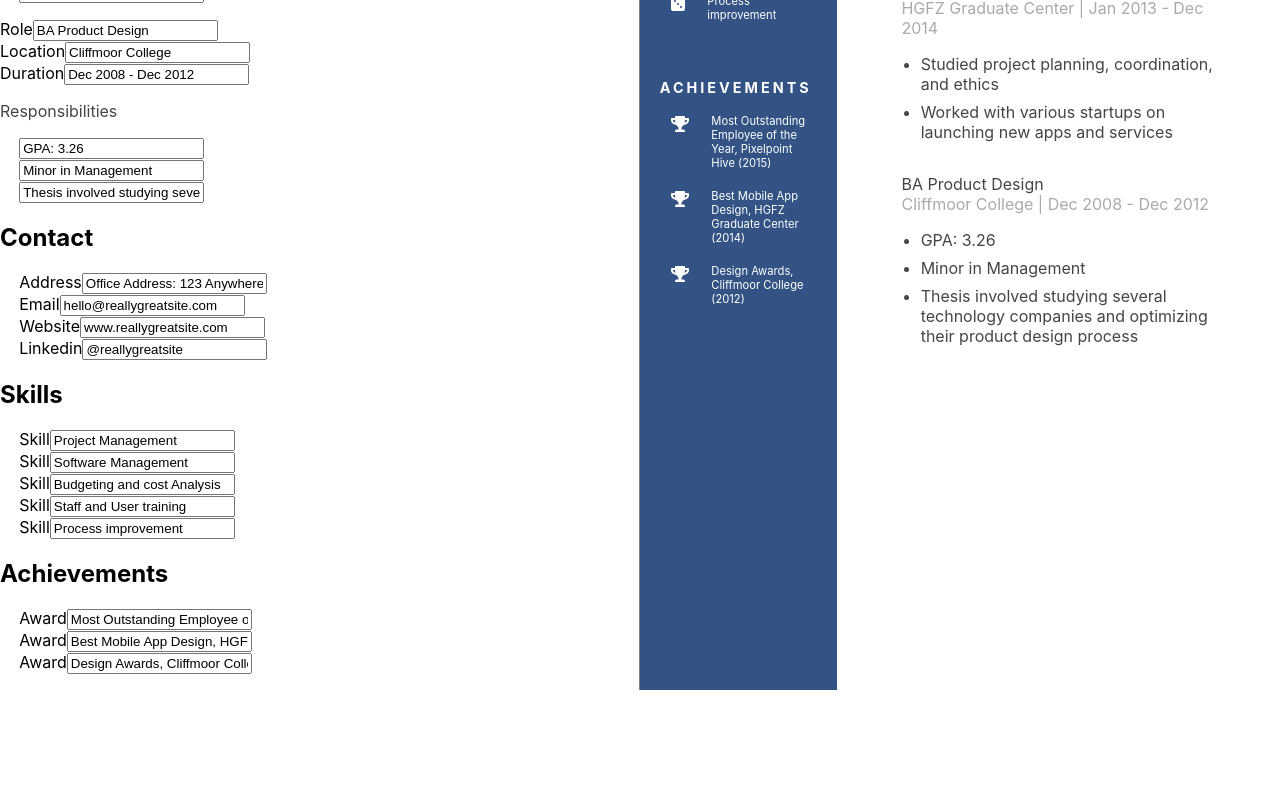
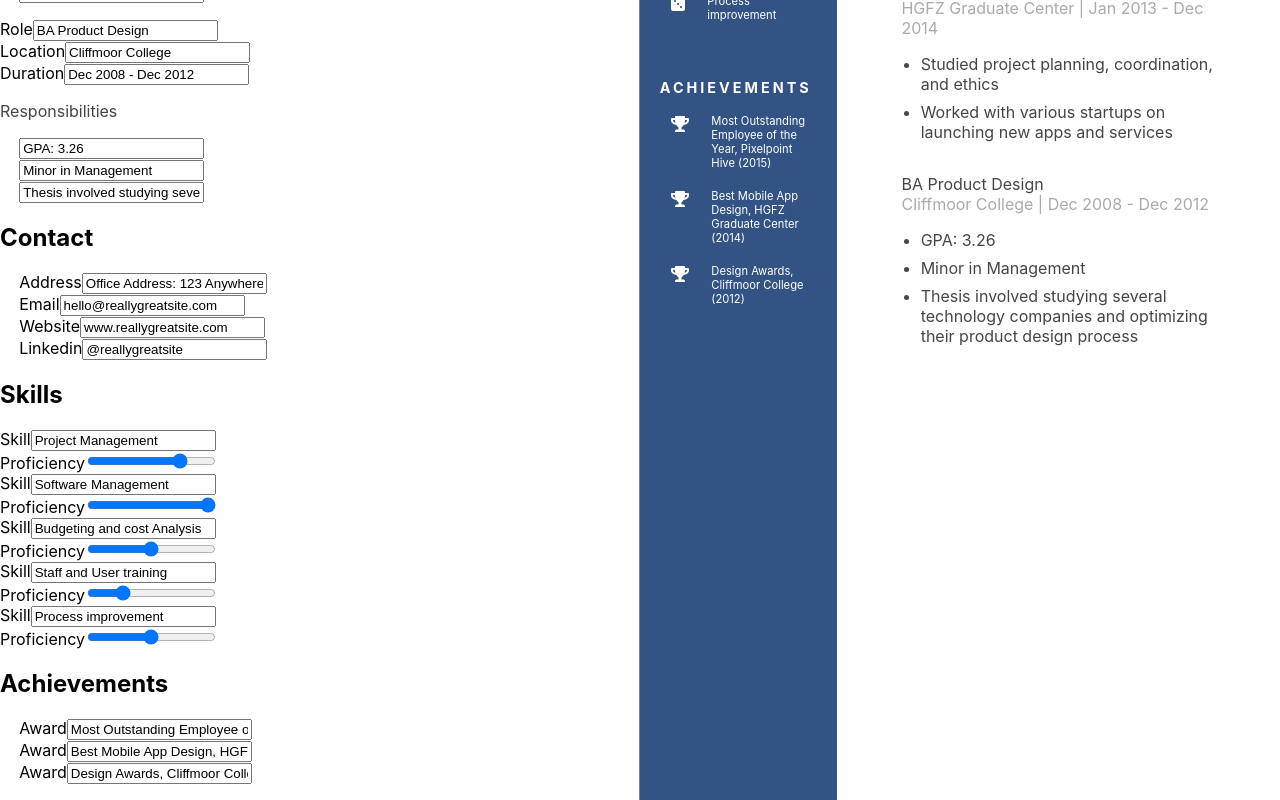
Before and after one commit to chaandharaghav/cv-application, a React (Create React App) app: page / in a window 1280 px wide. Shown: the part 771-1571 px from the top of the page. Before the commit the page ends 1461 px from the top, so only its background shows below. Built offline with nearby package versions, Linux system fonts and the light colour scheme.

Commit message:
Add function to modify skills and their proficiencies

```diff
--- a/src/App.js
+++ b/src/App.js
@@ -162,6 +162,8 @@ class App extends react.Component {
     this.handleResponsibilityChange =
       this.handleResponsibilityChange.bind(this);
     this.handleContactChange = this.handleContactChange.bind(this);
+    this.handleSkillChange = this.handleSkillChange.bind(this);
+    this.handleProficiencyChange = this.handleProficiencyChange.bind(this);
   }
 
   handleNameChange(e) {
@@ -227,6 +229,24 @@ class App extends react.Component {
     this.setState({ contact: contacts });
   }
 
+  handleSkillChange(e) {
+    const id = e.target.id;
+    const skills = Array.from(this.state.skills);
+    const index = skills.findIndex((skill) => skill.id === id);
+
+    skills[index].name = e.target.value;
+    this.setState({ skills: skills });
+  }
+
+  handleProficiencyChange(e) {
+    const id = e.target.id;
+    const skills = Array.from(this.state.skills);
+    const index = skills.findIndex((skill) => skill.id === id);
+
+    skills[index].level = e.target.value;
+    this.setState({ skills: skills });
+  }
+
   render() {
     return (
       <div className="App">
@@ -237,6 +257,8 @@ class App extends react.Component {
             onPropertyChange={this.handlePropertyChange}
             onResponsibilityChange={this.handleResponsibilityChange}
             onContactChange={this.handleContactChange}
+            onSkillChange={this.handleSkillChange}
+            onProficiencyChange={this.handleProficiencyChange}
             details={this.state}
           />
         </div>
--- a/src/components/form/SidebarForm.js
+++ b/src/components/form/SidebarForm.js
@@ -10,7 +10,12 @@ class SidebarForm extends react.Component {
           details={this.props.contact}
           onContactChange={this.props.onContactChange}
         />
-        <SidebarSectionForm title="Skills" details={this.props.skills} />
+        <SidebarSectionForm
+          title="Skills"
+          details={this.props.skills}
+          onSkillChange={this.props.onSkillChange}
+          onProficiencyChange={this.props.onProficiencyChange}
+        />
         <SidebarSectionForm
           title="Achievements"
           details={this.props.achievements}
--- a/src/components/form/SidebarSectionForm.js
+++ b/src/components/form/SidebarSectionForm.js
@@ -18,8 +18,35 @@ class SidebarSectionForm extends react.Component {
     if (this.props.title === 'Contact') {
       valueName = 'value';
     } else if (this.props.title === 'Skills') {
-      valueName = 'name';
-      title = 'Skill';
+      return (
+        <div>
+          <h2>Skills</h2>
+          {this.props.details.map((skill) => (
+            <div>
+              <div>
+                <label htmlFor="">Skill</label>
+                <input
+                  type="text"
+                  value={skill.name}
+                  id={skill.id}
+                  onChange={this.props.onSkillChange}
+                />
+              </div>
+              <div>
+                <label htmlFor="">Proficiency</label>
+                <input
+                  type="range"
+                  min="1"
+                  max="5"
+                  value={skill.level}
+                  id={skill.id}
+                  onChange={this.props.onProficiencyChange}
+                />
+              </div>
+            </div>
+          ))}
+        </div>
+      );
     } else {
       valueName = 'text';
       title = 'Award';
--- a/src/components/form/form.js
+++ b/src/components/form/form.js
@@ -30,6 +30,8 @@ class Form extends react.Component {
           skills={this.props.details.skills}
           achievements={this.props.details.awards}
           onContactChange={this.props.onContactChange}
+          onSkillChange={this.props.onSkillChange}
+          onProficiencyChange={this.props.onProficiencyChange}
         />
       </div>
     );
```
